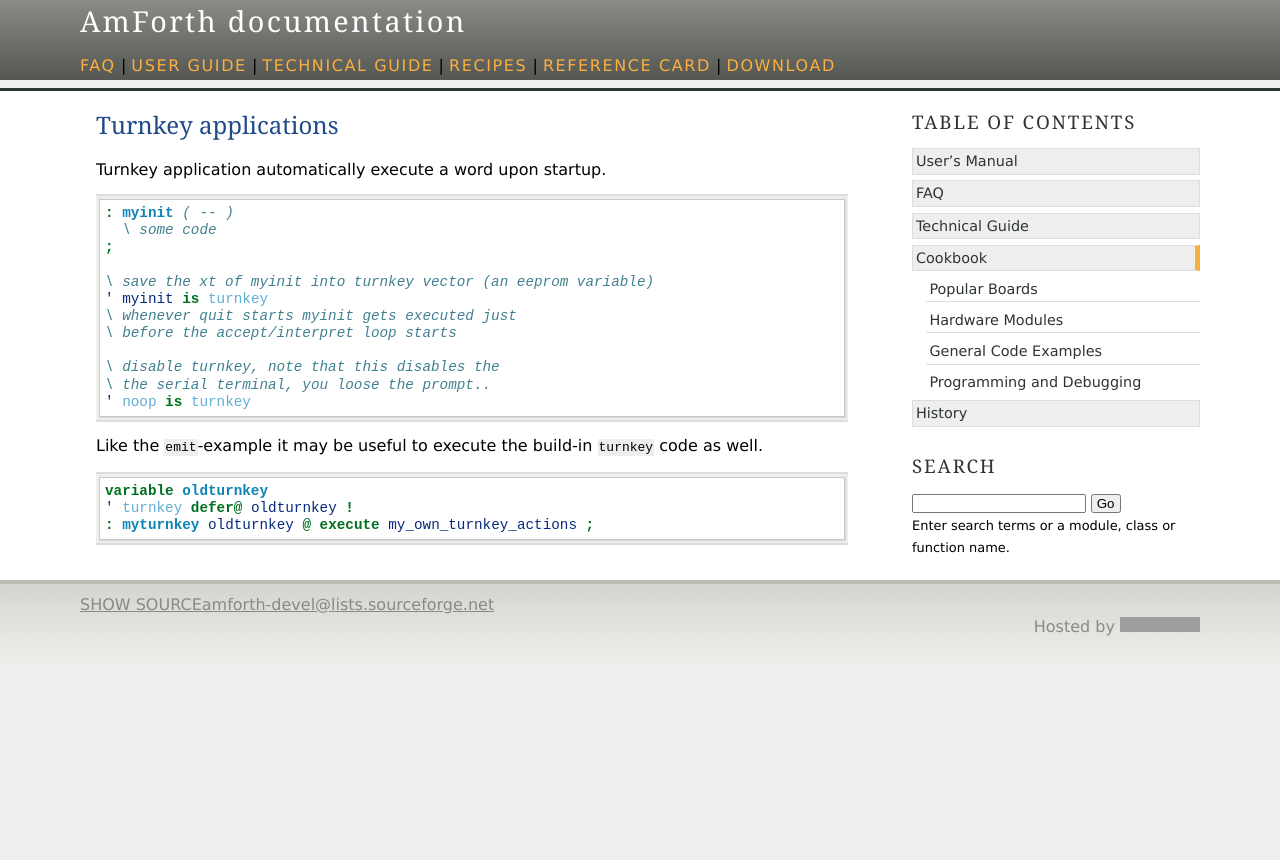
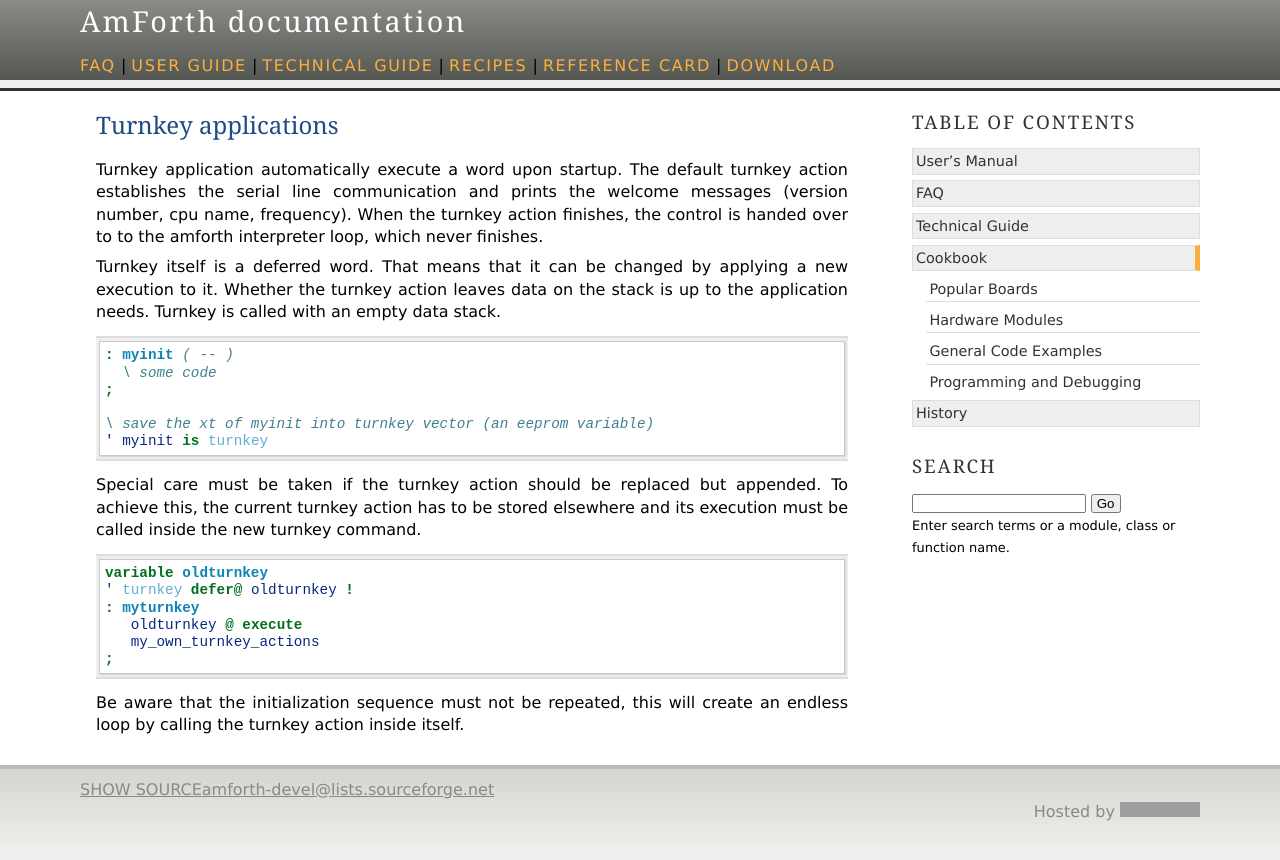
Before and after one commit to wexi/amforth-shadow, a Sphinx documentation site: the page built from doc/source/TG/recipes/Turnkey.rst, in a window 1280 px wide. Shown: the top 860 px of the page. Built offline with Sphinx 7.4.7, drawn with Linux system fonts in a browser that asks for light colours; pages that are not in the unit, such as notebooks, are missing from menus; grey boxes are pictures that could not be loaded.

Commit message:
Hopefully a better explaination.
git-svn-id: svn://svn.code.sf.net/p/amforth/code/trunk@1479 fd1c0b69-5d68-47f5-910c-86182ebb6ecd

```diff
--- a/doc/source/TG/recipes/Turnkey.rst
+++ b/doc/source/TG/recipes/Turnkey.rst
@@ -3,6 +3,15 @@
 ====================
 
 Turnkey application automatically execute a word upon startup.
+The default turnkey action establishes the serial line communication
+and prints the welcome messages (version number, cpu name, frequency).
+When the turnkey action finishes, the control is handed over to
+to the amforth interpreter loop, which never finishes.
+
+Turnkey itself is a deferred word. That means that it can be
+changed by applying a new execution to it. Whether the turnkey
+action leaves data on the stack is up to the application needs.
+Turnkey is called with an empty data stack.
 
 .. code-block:: forth
 
@@ -12,18 +21,21 @@
 
  \ save the xt of myinit into turnkey vector (an eeprom variable)
  ' myinit is turnkey
- \ whenever quit starts myinit gets executed just
- \ before the accept/interpret loop starts
 
- \ disable turnkey, note that this disables the
- \ the serial terminal, you loose the prompt..
- ' noop is turnkey
-
-Like the ``emit``-example it may be useful to execute the
-build-in ``turnkey`` code as well.
+Special care must be taken if the turnkey action should be
+replaced but appended. To achieve this, the current turnkey
+action has to be stored elsewhere and its execution must be
+called inside the new turnkey command.
 
 .. code-block:: forth
 
- variable oldturnkey
- ' turnkey defer@ oldturnkey !
- : myturnkey oldturnkey @ execute my_own_turnkey_actions ;
+    variable oldturnkey
+    ' turnkey defer@ oldturnkey !
+    : myturnkey
+       oldturnkey @ execute
+       my_own_turnkey_actions
+    ;
+
+Be aware that the initialization sequence must not
+be repeated, this will create an endless loop by
+calling the turnkey action inside itself.
```
